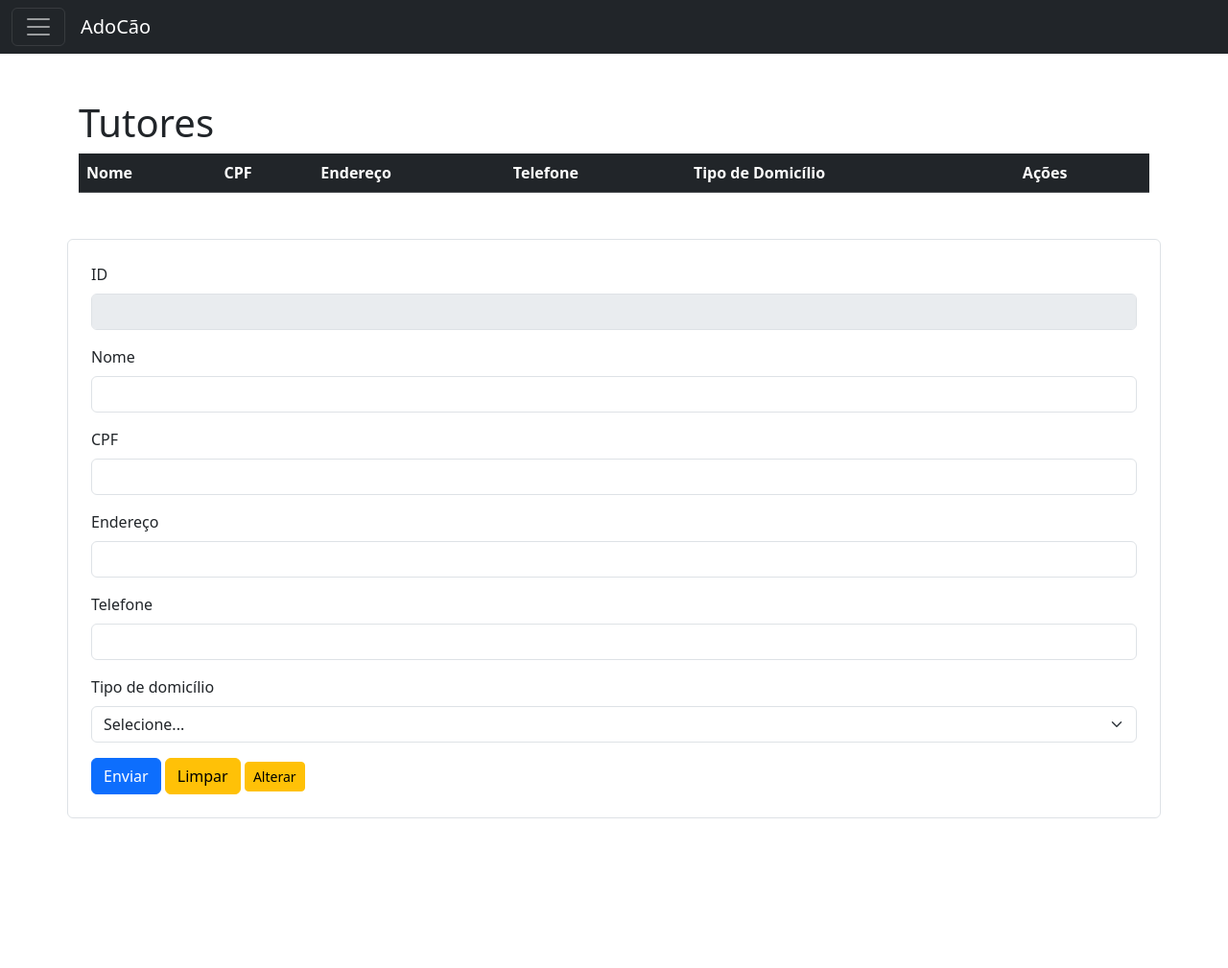
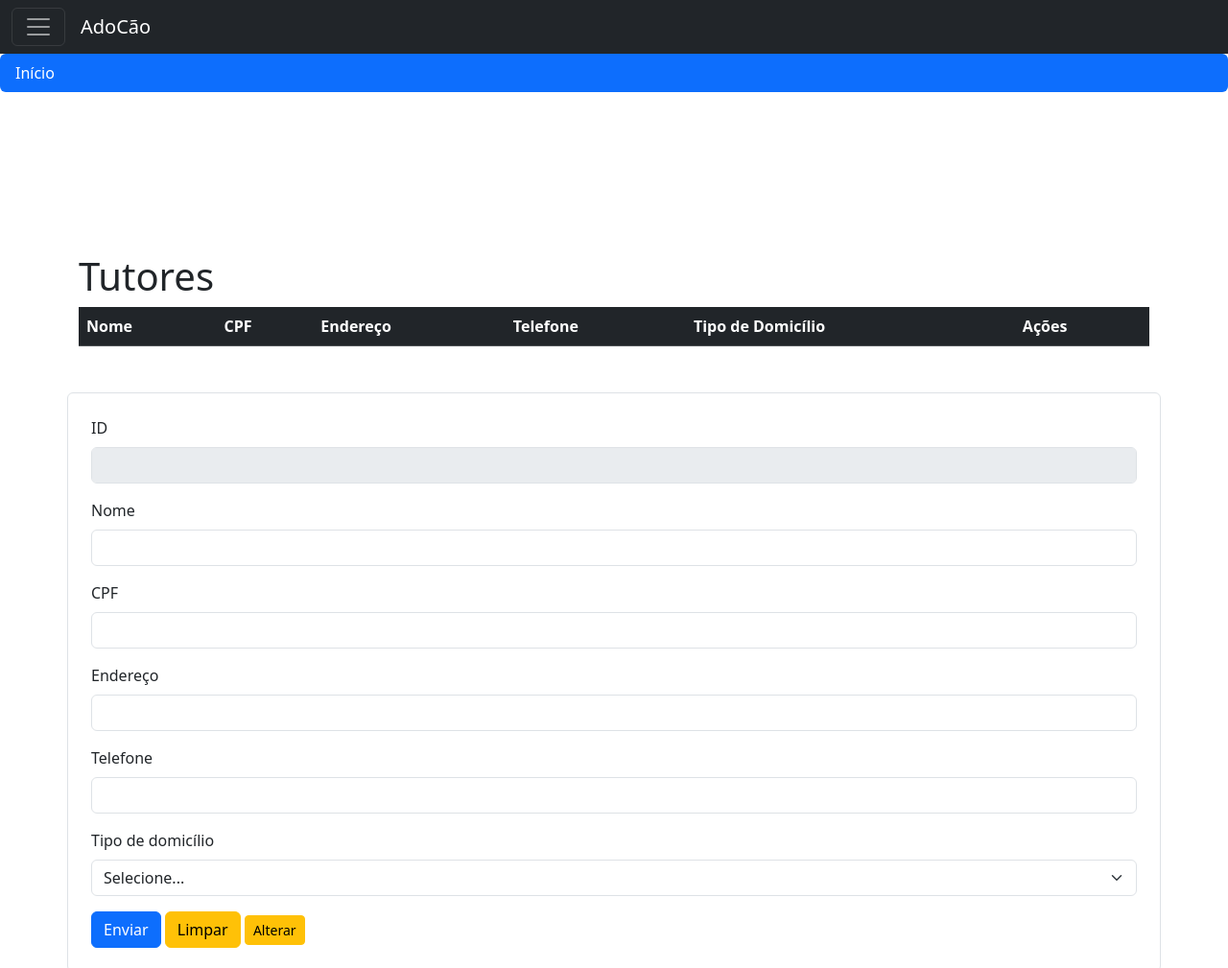
Before and after one commit to lucastrabalho0597-creator/adocaoanimal, a plain HTML site: page admin/tutores.html in a window 1280 px wide. Shown: the top 1009 px of the page at 96% size. Before the commit the page ends 853 px from the top, so only its background shows below. Drawn offline with nearby package versions, Linux system fonts and the light colour scheme.

Commit message:
atualização de bugs e menu

```diff
--- a/admin/tutores.html
+++ b/admin/tutores.html
@@ -27,15 +27,15 @@
             <button type="button" class="btn-close btn-close-white"
                     data-bs-dismiss="offcanvas" aria-label="Fechar"></button>
         </div>
-        <div class="offcanvas-body">
+          </div>
+             <div class="offcanvas-body">
             <ul class="nav nav-pills flex-column">
-                <li class="nav-item"><a class="nav-link text-white" href="../AdoCao.html">Início</a></li>
-                <li class="nav-item"><a class="nav-link text-white" href="tutores.html">Tutores</a></li>
-                <li class="nav-item"><a class="nav-link text-white" href="animais.html">Animais</a></li>
-                <li class="nav-item"><a class="nav-link text-white" href="agendamentos.html">Agendamentos</a></li>
+                <li class="nav-item"><a class="nav-link text-white active" href="adocao.html">Início</a></li>
+                <li class="nav-item"><a class="nav-link text-white" href="admin/tutores.html">Tutores</a></li>
+                <li class="nav-item"><a class="nav-link text-white" href="admin/animais.html">Animais</a></li>
+                <li class="nav-item"><a class="nav-link text-white" href="admin/agendamentos.html">Agendamentos</a></li>
             </ul>
         </div>
-    </div>
     <div class="container mt-5">
         <h1>Tutores</h1>
         <table class="table table-striped table-hover">
```
Also changed, not shown: admin/agendamentos.html (+5 -5 lines), admin/animais.html (+4 -4 lines), adocao.html (+5 -6 lines).
